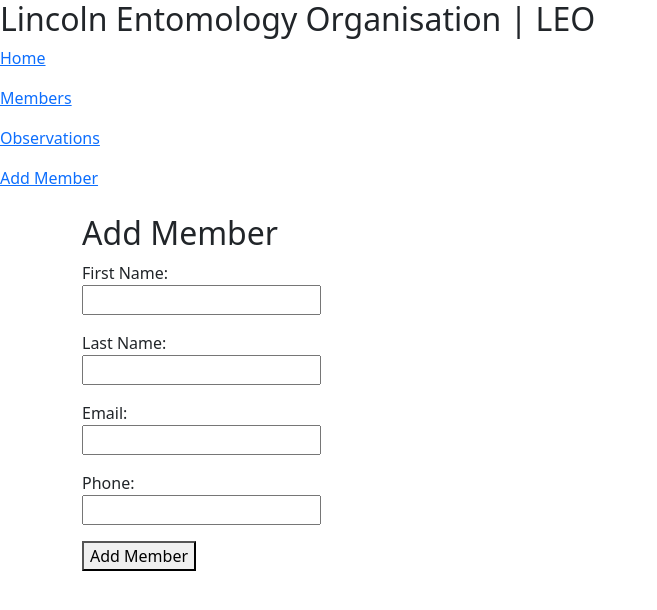
After one commit to mannadey13/Final-exam-Leo, a Flask app: page /add_member in a window 1280 px wide. The commit adds this page. Shown: the top 610 px of the page, without its empty margins (0-657 px from the left). Run offline with Flask 3, Linux system fonts and the light colour scheme; some libraries are stand-ins or nearby versions.

Commit message:
Completed members page and add member feature

```diff
--- a/leo/app.py
+++ b/leo/app.py
@@ -26,18 +26,33 @@ def home():
     return render_template("home.html")
 
 
-@app.route("/members", methods=["GET"])
+@app.route("/members")
 def members_list():
-    cursor = db.get_cursor()
-    # List all members
-    querystr = "SELECT member_id, first_name, last_name FROM members;"
+
+    connection = db.get_db()
+    cursor = connection.cursor()
+
+    querystr = """
+    SELECT
+        member_id,
+        first_name,
+        last_name,
+        email,
+        phone
+    FROM members
+    ORDER BY member_id ASC;
+    """
+
     cursor.execute(querystr)
+
     members = cursor.fetchall()
+
     cursor.close()
-    if True:  # Example condition for a flash message
-        flash("Example of a flash message. Optional, but good for error or confirmation " \
-            "messages when used with an IF statement.", "info")
-    return render_template("members_list.html", members=members)
+
+    return render_template(
+        "members_list.html",
+        members=members
+    )
 
 
 @app.route("/observations")
@@ -73,6 +88,41 @@ def observation_list():
         observations=observations
     )
 
+@app.route("/add_member", methods=["GET", "POST"])
+def add_member():
+
+    if request.method == "POST":
+
+        first_name = request.form.get("first_name")
+        last_name = request.form.get("last_name")
+        email = request.form.get("email")
+        phone = request.form.get("phone")
+
+        connection = db.get_db()
+        cursor = connection.cursor()
+
+        querystr = """
+        INSERT INTO members
+        (first_name, last_name, email, phone)
+        VALUES (%s, %s, %s, %s);
+        """
+
+        cursor.execute(querystr, (
+            first_name,
+            last_name,
+            email,
+            phone
+        ))
+
+        connection.commit()
+
+        cursor.close()
+
+        flash("Member added successfully!", "success")
+
+        return redirect(url_for("members_list"))
+
+    return render_template("add_member.html")
 
 # Add other routes and view functions as required.
 
--- /dev/null
+++ b/leo/templates/add_member.html
@@ -0,0 +1,35 @@
+{% extends "base.html" %}
+
+{% block title %}Add Member - LEO{% endblock %}
+
+{% block content %}
+
+<h2>Add Member</h2>
+
+<form method="POST">
+
+    <p>
+        First Name:<br>
+        <input type="text" name="first_name" required>
+    </p>
+
+    <p>
+        Last Name:<br>
+        <input type="text" name="last_name" required>
+    </p>
+
+    <p>
+        Email:<br>
+        <input type="email" name="email" required>
+    </p>
+
+    <p>
+        Phone:<br>
+        <input type="text" name="phone" required>
+    </p>
+
+    <button type="submit">Add Member</button>
+
+</form>
+
+{% endblock %}
--- a/leo/templates/base.html
+++ b/leo/templates/base.html
@@ -14,6 +14,7 @@
       <p><a href="{{url_for('home')}}">Home</a></p>
       <p><a href="{{url_for('members_list')}}">Members</a></p>
       <p><a href="{{url_for('observation_list')}}">Observations</a></p>
+      <p><a href="{{url_for('add_member')}}">Add Member</a></p>
     </nav>
 
 
```
Also changed, not shown: leo/templates/members_list.html (+14 -6 lines).
